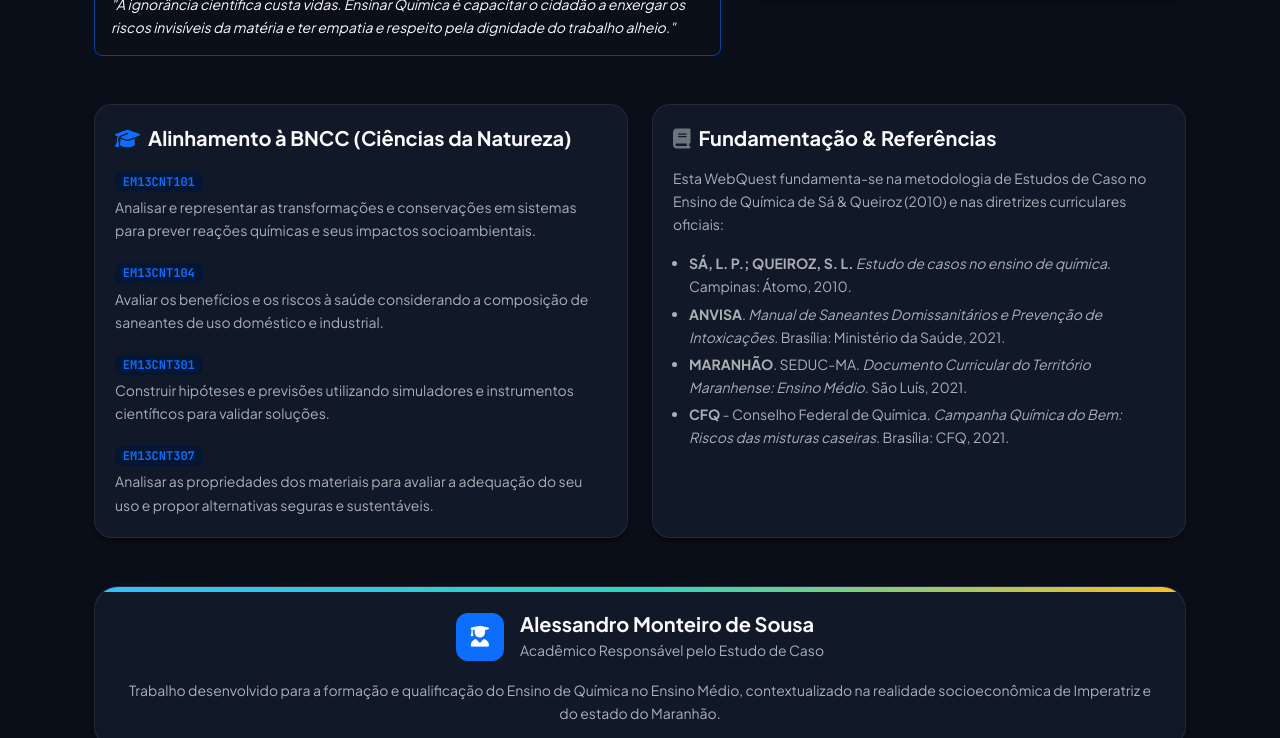
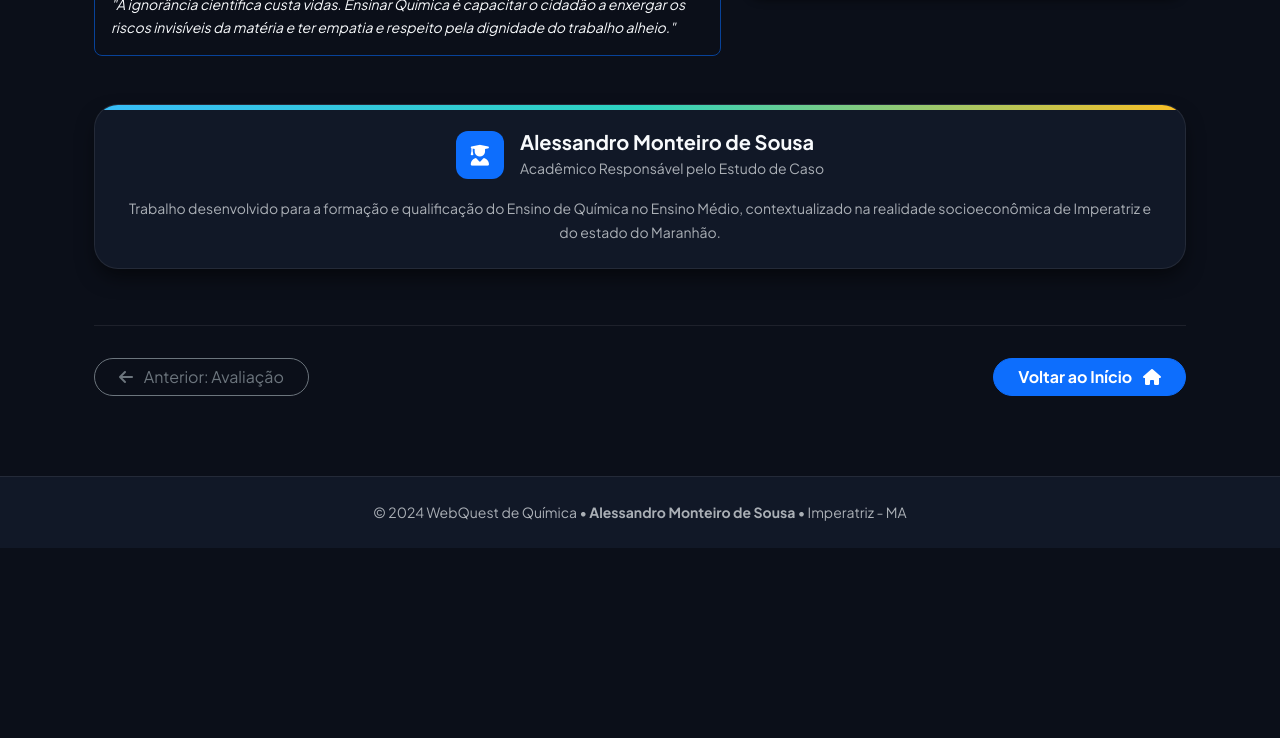
Before and after one commit to GabrielRodrz/Web-Quest, a plain HTML site: page conclusao.html in a window 1280 px wide. Shown: the part 712-1450 px from the top of the page. After the commit the page ends 1260 px from the top, so only its background shows below. Drawn offline with nearby package versions, Linux system fonts and the light colour scheme.

Commit message:
refactor: remover alinhamento BNCC e referências da conclusão e atualizar README

```diff
--- a/conclusao.html
+++ b/conclusao.html
@@ -124,52 +124,6 @@
       </div>
     </div>
 
-    <!-- Alinhamento Curricular e BNCC -->
-    <div class="row g-4 mb-5">
-      <div class="col-lg-6">
-        <div class="custom-card h-100">
-          <h5 class="fw-bold text-main mb-3"><i class="fa-solid fa-graduation-cap text-primary me-2"></i>Alinhamento à BNCC (Ciências da Natureza)</h5>
-
-          <div class="mb-3">
-            <span class="badge bg-primary-subtle text-primary font-mono mb-1">EM13CNT101</span>
-            <p class="small text-muted mb-0">Analisar e representar as transformações e conservações em sistemas para prever reações químicas e seus impactos socioambientais.</p>
-          </div>
-
-          <div class="mb-3">
-            <span class="badge bg-primary-subtle text-primary font-mono mb-1">EM13CNT104</span>
-            <p class="small text-muted mb-0">Avaliar os benefícios e os riscos à saúde considerando a composição de saneantes de uso doméstico e industrial.</p>
-          </div>
-
-          <div class="mb-3">
-            <span class="badge bg-primary-subtle text-primary font-mono mb-1">EM13CNT301</span>
-            <p class="small text-muted mb-0">Construir hipóteses e previsões utilizando simuladores e instrumentos científicos para validar soluções.</p>
-          </div>
-
-          <div>
-            <span class="badge bg-primary-subtle text-primary font-mono mb-1">EM13CNT307</span>
-            <p class="small text-muted mb-0">Analisar as propriedades dos materiais para avaliar a adequação do seu uso e propor alternativas seguras e sustentáveis.</p>
-          </div>
-        </div>
-      </div>
-
-      <div class="col-lg-6">
-        <div class="custom-card h-100">
-          <h5 class="fw-bold text-main mb-3"><i class="fa-solid fa-book text-secondary me-2"></i>Fundamentação & Referências</h5>
-
-          <p class="small text-muted mb-3">
-            Esta WebQuest fundamenta-se na metodologia de Estudos de Caso no Ensino de Química de Sá & Queiroz (2010) e nas diretrizes curriculares oficiais:
-          </p>
-
-          <ul class="small text-muted ps-3 mb-0">
-            <li class="mb-1"><strong>SÁ, L. P.; QUEIROZ, S. L.</strong> <em>Estudo de casos no ensino de química</em>. Campinas: Átomo, 2010.</li>
-            <li class="mb-1"><strong>ANVISA</strong>. <em>Manual de Saneantes Domissanitários e Prevenção de Intoxicações</em>. Brasília: Ministério da Saúde, 2021.</li>
-            <li class="mb-1"><strong>MARANHÃO</strong>. SEDUC-MA. <em>Documento Curricular do Território Maranhense: Ensino Médio</em>. São Luís, 2021.</li>
-            <li class="mb-1"><strong>CFQ</strong> - Conselho Federal de Química. <em>Campanha Química do Bem: Riscos das misturas caseiras</em>. Brasília: CFQ, 2021.</li>
-          </ul>
-        </div>
-      </div>
-    </div>
-
     <!-- Créditos do Autor -->
     <div class="case-story-card p-4 text-center mb-5">
       <div class="d-flex align-items-center justify-content-center gap-3 mb-2">
```
Also changed, not shown: 1 other file.
